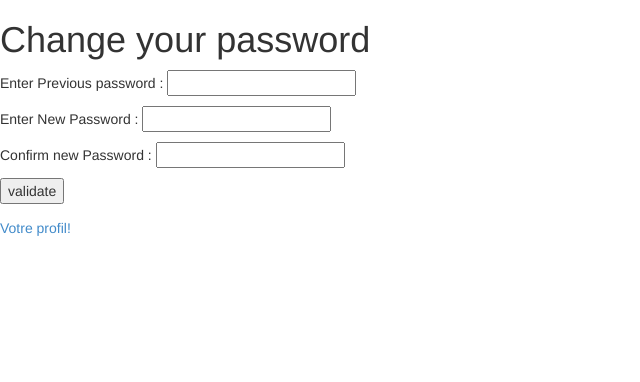
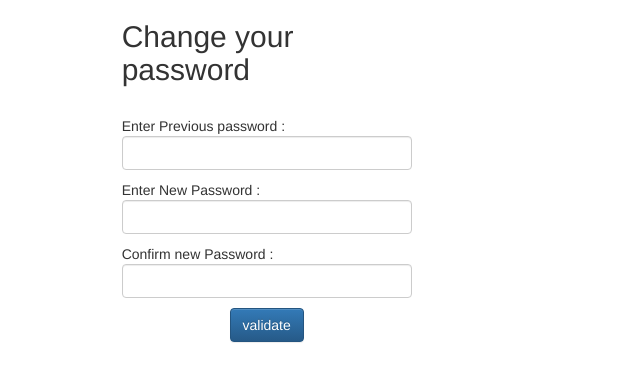
Before and after one commit to hiruko3/ProjectCDP, a CodeIgniter app: the page made by mursc/application/views/profile_view.php in a window 1280 px wide. Shown: the top 382 px of the page, without its empty margins (0-640 px from the left). Run offline with CodeIgniter, Linux system fonts and the light colour scheme; some libraries are stand-ins or nearby versions.

Commit message:
Mise a jour Graphique, notament profile settings

```diff
--- a/mursc/application/config/routes.php
+++ b/mursc/application/config/routes.php
@@ -60,6 +60,7 @@ $route['user/list_contributor'] = "user_controller/display_project_list_contribu
 $route['user/list_follower'] = "user_controller/display_project_list_follower";
 $route['user/list_candidature'] = "user_controller/display_project_list_candidature";
 $route['user/list_invitation'] = "user_controller/display_project_list_invitation";
+$route['user/display_resume'] = "user_controller/display_resume";
 
 
 // USERSTORIES CONTROLLER
--- a/mursc/application/views/footer.php
+++ b/mursc/application/views/footer.php
@@ -4,7 +4,7 @@
 
 	<footer>
 		<div class="container">
-			<p class="footer">Page rendered in <strong>{elapsed_time}</strong> seconds</p>
+			<!--<p class="footer">Page rendered in <strong>{elapsed_time}</strong> seconds</p> -->
 		</div>
 	</footer>
 
--- a/mursc/application/views/header.php
+++ b/mursc/application/views/header.php
@@ -10,7 +10,7 @@
                     <span class="icon-bar"></span>
                     <span class="icon-bar"></span>
                 </button>
-                <a class="navbar-brand" href="<?php echo base_url() ?>"><i class="fa fa-home fa-1x"></i></a>
+                <a class="navbar-brand" href="<?php echo base_url() . 'user/display_resume'; ?>"><i class="fa fa-home fa-1x"></i></a>
             </div>
 
             <div class="collapse navbar-collapse" id="bs-example-navbar-collapse-1">
--- a/mursc/application/views/profile_view.php
+++ b/mursc/application/views/profile_view.php
@@ -5,36 +5,37 @@
     </head>
 
     <body>
-  <div id="container">
-    <h1> Change your password </h1>
+        <div id="container" class="col-lg-3 col-lg-offset-1">
+            <h2> Change your password </h2>
+            </br>
             <?php
-
             echo validation_errors();
 
             echo form_open('profile_settings/replace_old_password');
 
             echo "<p> Enter Previous password : ";
-      echo form_password("old_password", $this->input->post(md5('old_password')));
+            echo form_password(['name' => 'old_password', 'class' => 'form-control', "required" => "required", 'value' => $this->input->post(md5('old_password'))]);
             echo "</p>";
 
             echo "<p>Enter New Password : ";
-      echo form_password("new_password",$this->input->post(md5('new_password')));
+            echo form_password(['name' => 'new_password', 'class' => 'form-control', "required" => "required", 'value' => $this->input->post(md5('new_password'))]);
             echo "</p>";
 
             echo "<p>Confirm new Password : ";
-      echo form_password("confirm_new_password");
+            echo form_password(['name' => 'confirm_new_password', 'class' => 'form-control', "required" => "required", 'value' => $this->input->post(md5('confirm_new_password'))]);
             echo "</p>";
-
-      echo "<p>";
-      echo form_submit("profile_submit","validate");
-      echo "</p>";
-
-
-      echo form_close();
-
             ?>
 
-       <a href = '<?php echo base_url()."login/member" ?>'> Votre profil! </a>
+            <div id="container" class="text-center">
+                <?php
+                echo "<p>";
+                echo form_submit("profile_submit", "validate", "class='btn btn-primary'");
+                echo "</p>";
+                ?>
+            </div>
+            <?php
+            echo form_close();
+            ?>
 
         </div>
     </body>
--- a/mursc/application/views/resume_project.php
+++ b/mursc/application/views/resume_project.php
@@ -4,7 +4,7 @@
         <meta name="viewport" content="width=device-width, initial-scale=1">
             <title>Mursc</title>
     </head>
-
+    <div class="col-lg-offset-1">
         <body>
             <h1>Mursc, makes for your project owner </h1>
             <p>
@@ -21,6 +21,6 @@
             <p>
                 You just have to sign up or sign in, and use mursc application !
             </p>
-
+    </div>
 </body>
 </html>
--- a/mursc/application/views/success_password.php
+++ b/mursc/application/views/success_password.php
@@ -6,8 +6,8 @@
  </head>
 
  <body>
-  <div id="container">
-    <h1> New Password </h1>
+  <div id="container" class="col-lg-offset-1">
+    <h2> New Password </h2>
       <p>
         Your password has been modified with success !
       </p>
```
Also changed, not shown: mursc/application/controllers/profile_settings.php (+16 -11 lines), mursc/application/views/member_view.php (+7 -6 lines). Lines whose indentation alone changed are shown as unchanged.
